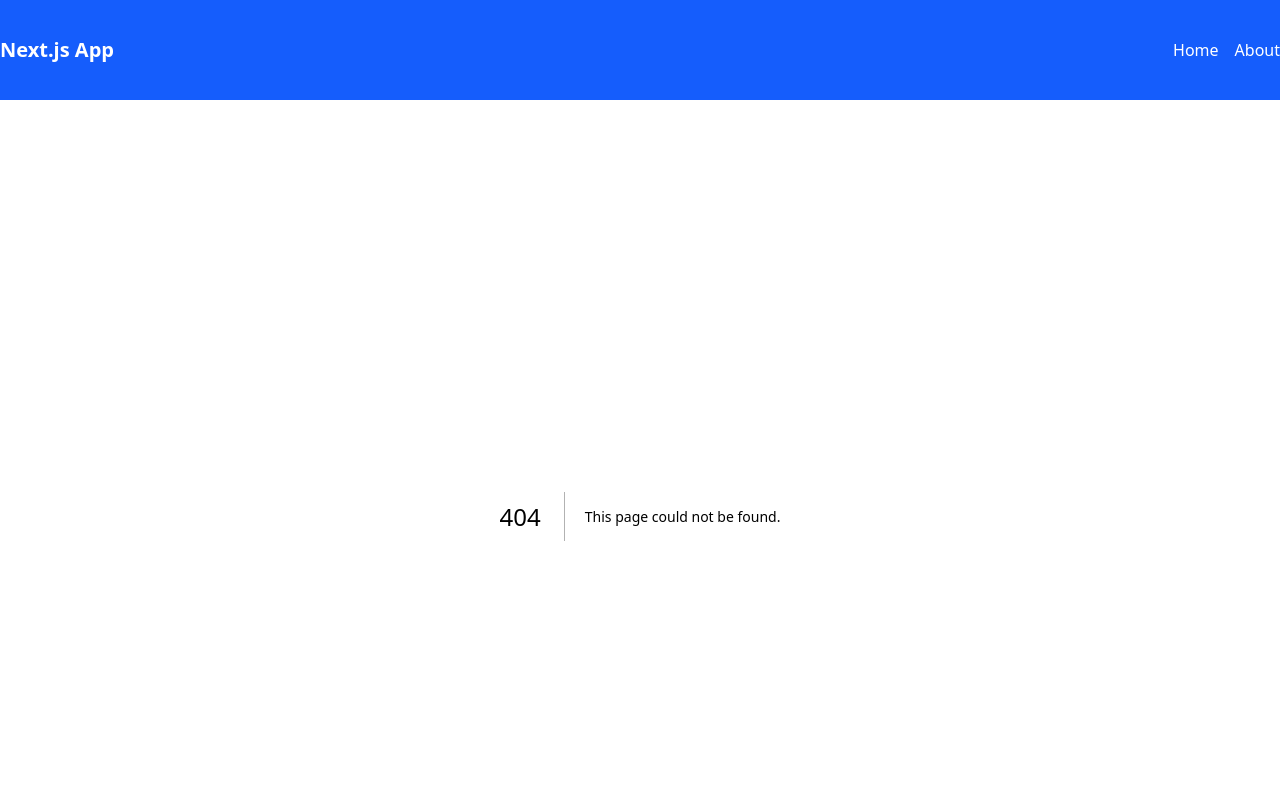
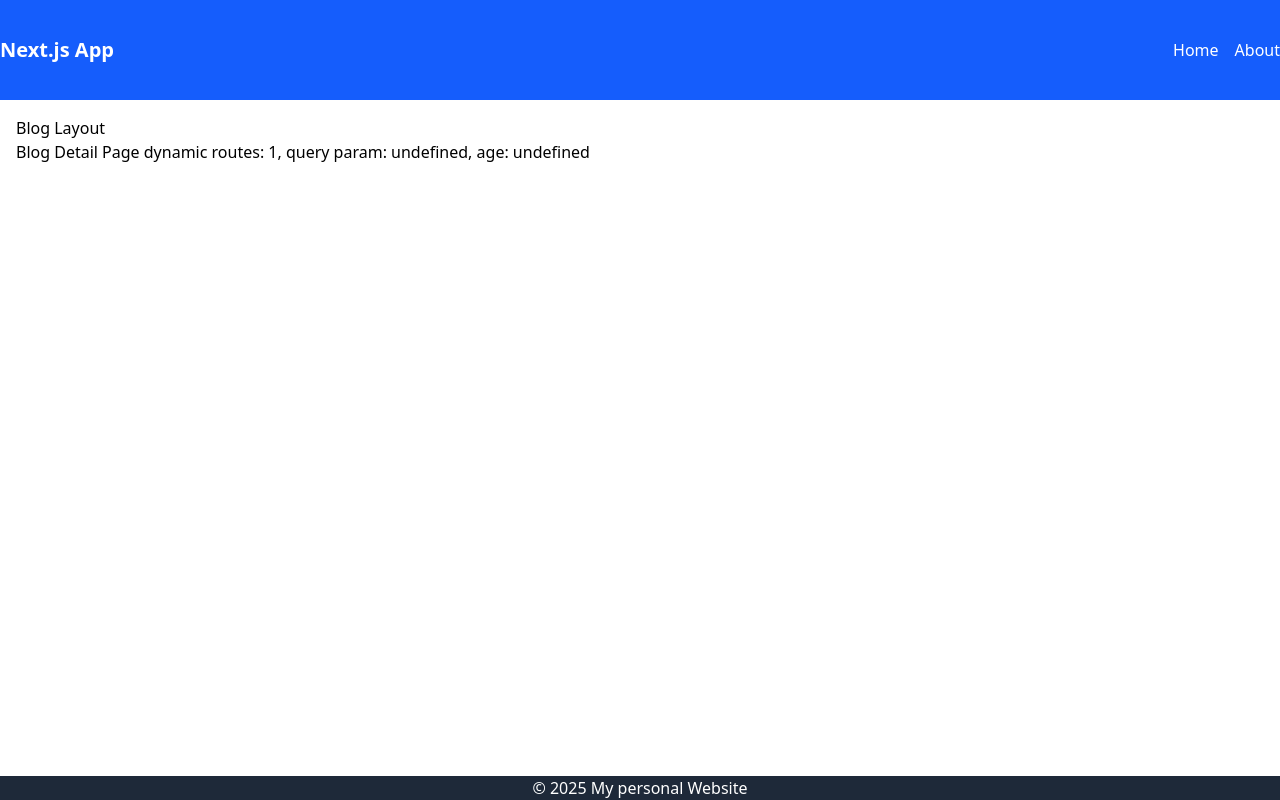
Before and after one commit to TantowiPutra/belajar-next-js-app-router, a Next.js app: page /blog/1 in a window 1280 px wide. Before the commit this address had no page. Shown: the top 800 px of the page. Built offline with nearby package versions, Linux system fonts and the light colour scheme.

Commit message:
tugas day-5:: Routing & page Render

```diff
--- /dev/null
+++ b/app/(admin)/blog/[id]/page.tsx
@@ -0,0 +1,40 @@
+'use client'
+
+// SERVER COMPONENT
+import { useParams } from "next/navigation";
+import { useSearchParams } from "next/navigation";
+
+// export default async function Blog({ params } : {params : Promise <{ id: string }>}) {
+//     const id = (await params).id;
+
+//     return (
+//         <div>
+//             Blog Detail Page {id}
+//         </div>
+//     );
+// }
+
+// CLIENT COMPONENT
+// export default function Blog() {
+//     const params = useParams();
+
+//     return (
+//         <div>
+//             Blog Detail Page {params.id}
+//         </div>
+//     );
+// }
+
+export default function Blog() {
+    const params = useParams();
+    const searchParams = useSearchParams();
+    const query = Object.fromEntries(searchParams.entries());
+
+    console.log(query)
+
+    return (
+        <div>
+            Blog Detail Page {`dynamic routes: ${params.id}, query param: ${query.nama}, age: ${query.age}`}
+        </div>
+    );
+}
```
Also changed, not shown: app/(admin)/about/layout.tsx (renamed from app/about/layout.tsx), app/(admin)/about/page.tsx (renamed from app/about/page.tsx), app/(admin)/blog/layout.tsx (renamed from app/blog/layout.tsx), app/(admin)/blog/page.tsx (renamed from app/blog/page.tsx).
